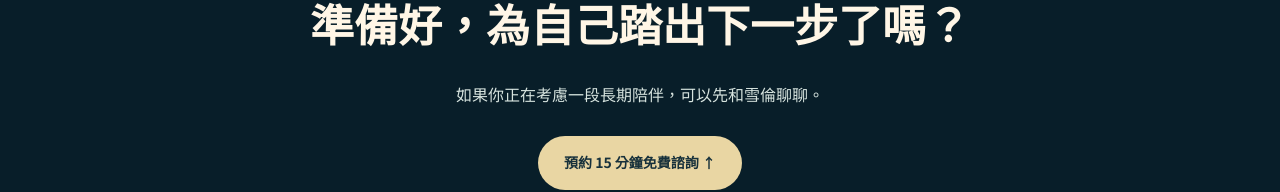
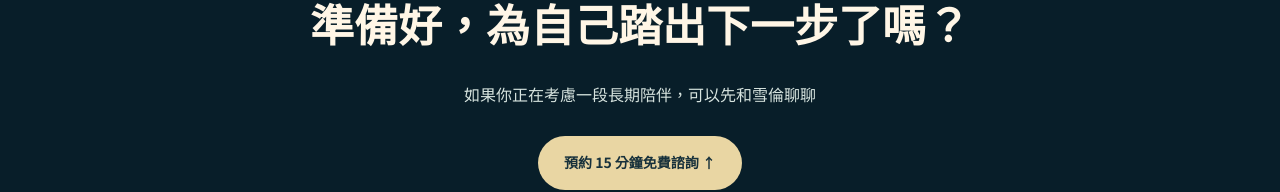
Before and after one commit to iamsharonch/1v1.coaching, a plain HTML site: page index.html in a window 1280 px wide. Shown: the part 6718-6910 px from the top of the page. Drawn offline with Linux system fonts and the light colour scheme.

Commit message:
Remove final punctuation from booking invitation

```diff
--- a/index.html
+++ b/index.html
@@ -1447,7 +1447,7 @@ document.querySelectorAll('#pain .pain-check-control').forEach(label => {
   </div>
 </section>
 <section class="section faq" id="faq" tabindex="-1"><div class="wrap"><div class="editorial-split"><div class="editorial-heading"><h2>常見問題</h2></div><div class="editorial-content"><details><summary aria-label="這項服務包含心理治療嗎？"><span>這項服務包含心理治療嗎？</span><span class="faq-toggle" aria-hidden="true"></span></summary><p>不包含。教練服務提供的是非治療向的生命成長教練服務，專注在「釐清現況」、「轉化信念」、「重新設計生活」。如果你正在經歷嚴重情緒失調、憂鬱或創傷處理，建議優先尋求心理諮商師協助。</p></details><details><summary aria-label="教練服務和心理諮商有什麼不同？"><span>教練服務和心理諮商有什麼不同？</span><span class="faq-toggle" aria-hidden="true"></span></summary><p>心理諮商著重於處理過去的創傷、情緒或心理疾病，由持照心理師執行。教練對話則聚焦於當下與未來——你想去哪裡、是什麼卡住了你、下一步可以怎麼走。兩者相輔相成，有些人會同時進行諮商與教練。</p></details><details><summary aria-label="如果我不知道自己的問題在哪裡，可以來嗎？"><span>如果我不知道自己的問題在哪裡，可以來嗎？</span><span class="faq-toggle" aria-hidden="true"></span></summary><p>可以。很多人一開始只知道「感覺哪裡不對勁」，卻說不清楚原因。你不需要先準備好答案，只要帶著目前的困惑來，我們會從對話中一起整理。</p></details><details><summary><span>免費諮詢後，一定要加入 180 天深度陪伴計畫嗎？</span><span class="faq-toggle" aria-hidden="true"></span></summary><p>你可以在諮詢中了解陪伴方式、提出想問的問題，會後再自行決定是否加入。</p></details></div></div></div></section>
-<section class="end" id="waitlist"><div class="wrap"><div class="eyebrow">YOUR NEXT STEP</div><h2>準備好，為自己踏出下一步了嗎？</h2><p>如果你正在考慮一段長期陪伴，可以先和雪倫聊聊。</p><a class="btn" href="https://tally.so/r/9NZb2Q">預約 15 分鐘免費諮詢 ↑</a></div></section><footer><div class="wrap">© 2026微光前行 <a href="https://www.instagram.com/sharon.coaching_/" target="_blank" rel="noopener noreferrer" aria-label="在新分頁開啟 Sharon 的 Instagram" style="display: inline-flex; align-items: center; justify-content: center; vertical-align: middle; width: 44px; height: 44px; color: inherit;"><svg xmlns="http://www.w3.org/2000/svg" width="22" height="22" viewBox="0 0 24 24" fill="none" stroke="currentColor" stroke-width="1.8" aria-hidden="true" focusable="false"><rect x="3" y="3" width="18" height="18" rx="5"/><circle cx="12" cy="12" r="4"/><circle cx="17.5" cy="6.5" r="1" fill="currentColor" stroke="none"/></svg></a></div></footer>
+<section class="end" id="waitlist"><div class="wrap"><div class="eyebrow">YOUR NEXT STEP</div><h2>準備好，為自己踏出下一步了嗎？</h2><p>如果你正在考慮一段長期陪伴，可以先和雪倫聊聊</p><a class="btn" href="https://tally.so/r/9NZb2Q">預約 15 分鐘免費諮詢 ↑</a></div></section><footer><div class="wrap">© 2026微光前行 <a href="https://www.instagram.com/sharon.coaching_/" target="_blank" rel="noopener noreferrer" aria-label="在新分頁開啟 Sharon 的 Instagram" style="display: inline-flex; align-items: center; justify-content: center; vertical-align: middle; width: 44px; height: 44px; color: inherit;"><svg xmlns="http://www.w3.org/2000/svg" width="22" height="22" viewBox="0 0 24 24" fill="none" stroke="currentColor" stroke-width="1.8" aria-hidden="true" focusable="false"><rect x="3" y="3" width="18" height="18" rx="5"/><circle cx="12" cy="12" r="4"/><circle cx="17.5" cy="6.5" r="1" fill="currentColor" stroke="none"/></svg></a></div></footer>
 <script>
 // HOW WE EXPLORE: keep only one expanded card at a time.
 (() => {
```
